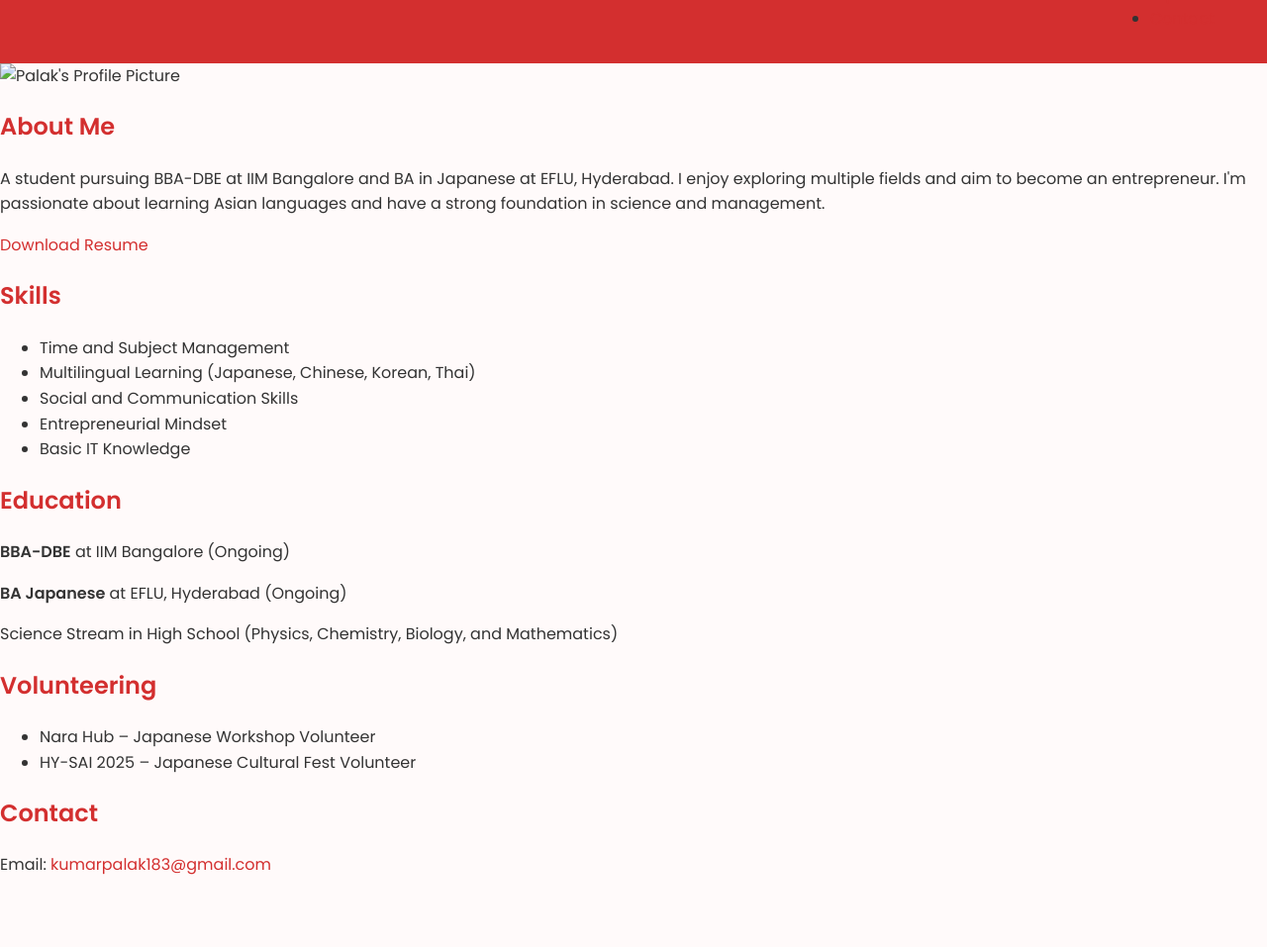
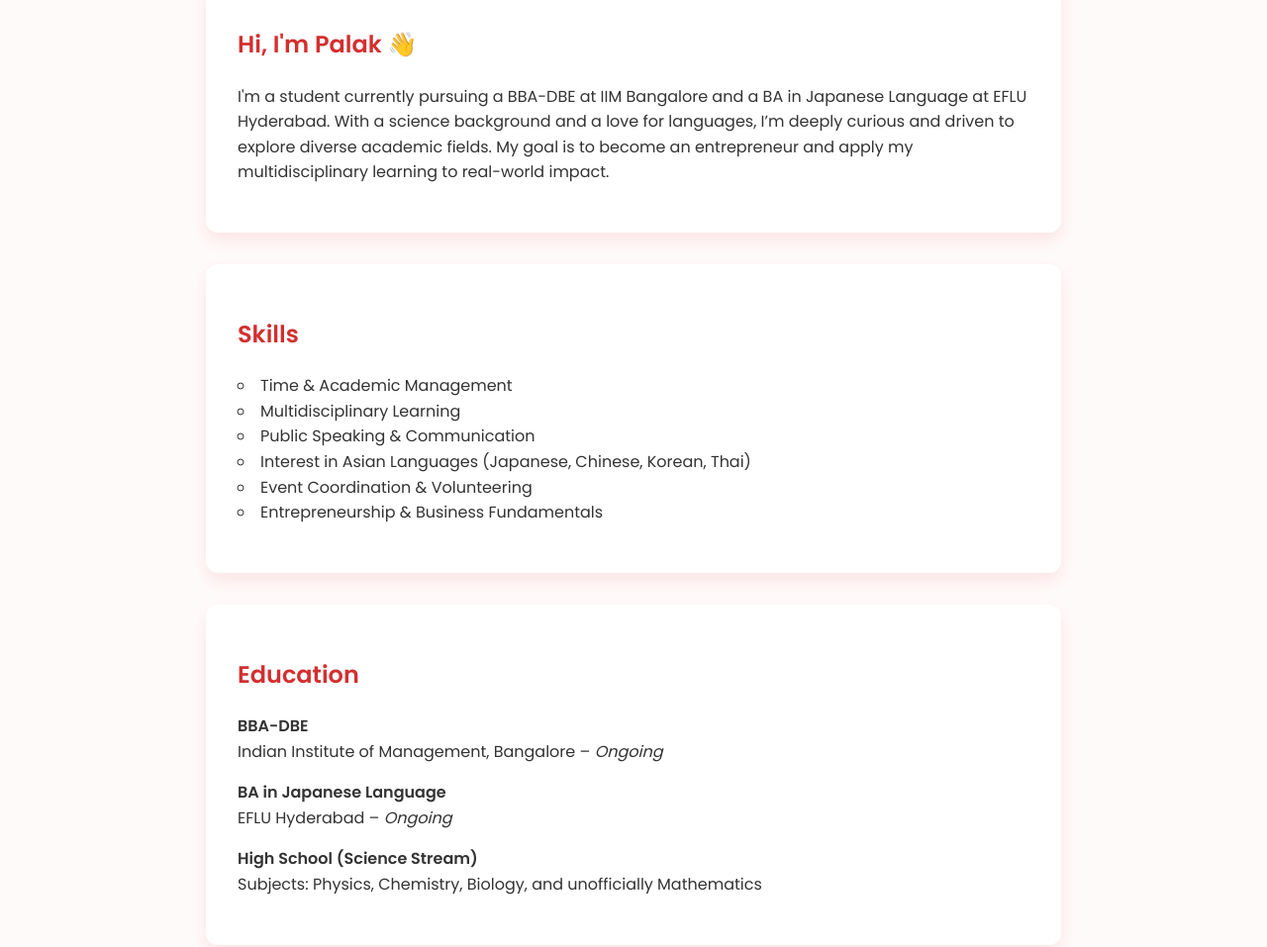
Before and after one commit to palakkk1304/palak-resume, a plain HTML site: page index.html in a window 1280 px wide. Shown: the part 128-1085 px from the top of the page at 99% size. Before the commit the page ends 1031 px from the top, so only its background shows below. Drawn offline with Linux system fonts and the light colour scheme.

Commit message:
Update index.html

```diff
--- a/index.html
+++ b/index.html
@@ -4,14 +4,14 @@
   <meta charset="UTF-8" />
   <meta name="viewport" content="width=device-width, initial-scale=1.0"/>
   <title>Palak's Resume</title>
-    <link href="https://fonts.googleapis.com/css2?family=Poppins:wght@300;400;600&display=swap" rel="stylesheet"/>
   <link rel="stylesheet" href="style.css" />
+  <link href="https://fonts.googleapis.com/css2?family=Poppins:wght@400;600&display=swap" rel="stylesheet">
 </head>
 <body>
   <header>
     <nav>
-            <h1>PALAK'S RESUME</h1>
-            <ul>
+      <div class="logo">Palak</div>
+      <ul class="nav-links">
         <li><a href="#about">About</a></li>
         <li><a href="#skills">Skills</a></li>
         <li><a href="#education">Education</a></li>
@@ -20,44 +20,46 @@
       </ul>
     </nav>
   </header>
+
   <main>
-        <section id="about">
-            <img src="assets/images/profile.jpeg" alt="Palak's Profile Picture" class="profile-img" />
-            <h2>About Me</h2>
-            <p>A student pursuing BBA-DBE at IIM Bangalore and BA in Japanese at EFLU, Hyderabad. I enjoy exploring multiple fields and aim to become an entrepreneur. I'm passionate about learning Asian languages and have a strong foundation in science and management.</p>
-            <a href="assets/Palak_Resume.pdf" download class="download-btn">Download Resume</a>
+    <section id="about" class="section">
+      <h1>Hi, I'm Palak 👋</h1>
+      <p>I'm a student currently pursuing a BBA-DBE at IIM Bangalore and a BA in Japanese Language at EFLU Hyderabad. With a science background and a love for languages, I’m deeply curious and driven to explore diverse academic fields. My goal is to become an entrepreneur and apply my multidisciplinary learning to real-world impact.</p>
     </section>
 
-        <section id="skills">
+    <section id="skills" class="section">
       <h2>Skills</h2>
-            <ul>
-                <li>Time and Subject Management</li>
-                <li>Multilingual Learning (Japanese, Chinese, Korean, Thai)</li>
-                <li>Social and Communication Skills</li>
-                <li>Entrepreneurial Mindset</li>
-                <li>Basic IT Knowledge</li>
+      <ul class="skills-list">
+        <li>Time & Academic Management</li>
+        <li>Multidisciplinary Learning</li>
+        <li>Public Speaking & Communication</li>
+        <li>Interest in Asian Languages (Japanese, Chinese, Korean, Thai)</li>
+        <li>Event Coordination & Volunteering</li>
+        <li>Entrepreneurship & Business Fundamentals</li>
       </ul>
     </section>
 
-        <section id="education">
+    <section id="education" class="section">
       <h2>Education</h2>
-            <p><strong>BBA-DBE</strong> at IIM Bangalore (Ongoing)</p>
-            <p><strong>BA Japanese</strong> at EFLU, Hyderabad (Ongoing)</p>
-            <p>Science Stream in High School (Physics, Chemistry, Biology, and Mathematics)</p>
+      <p><strong>BBA-DBE</strong><br />Indian Institute of Management, Bangalore – <em>Ongoing</em></p>
+      <p><strong>BA in Japanese Language</strong><br />EFLU Hyderabad – <em>Ongoing</em></p>
+      <p><strong>High School (Science Stream)</strong><br />Subjects: Physics, Chemistry, Biology, and unofficially Mathematics</p>
     </section>
 
-        <section id="experience">
-            <h2>Volunteering</h2>
-            <ul>
-                <li>Nara Hub – Japanese Workshop Volunteer</li>
-                <li>HY-SAI 2025 – Japanese Cultural Fest Volunteer</li>
-            </ul>
+    <section id="experience" class="section">
+      <h2>Experience & Volunteering</h2>
+      <p><strong>Nara Hub Japanese Workshop</strong><br />Volunteer – Supported organizing and running the workshop</p>
+      <p><strong>HY-SAI 2025 – Japanese Cultural Fest</strong><br />Volunteer – Assisted with event activities, logistics, and audience interaction</p>
     </section>
 
-        <section id="contact">
+    <section id="contact" class="section">
       <h2>Contact</h2>
       <p>Email: <a href="mailto:kumarpalak183@gmail.com">kumarpalak183@gmail.com</a></p>
     </section>
   </main>
+
+  <footer>
+    <p>© 2025 Palak. Built with ❤️ using HTML & CSS</p>
+  </footer>
 </body>
 </html>
```
Lines whose indentation alone changed are shown as unchanged.
